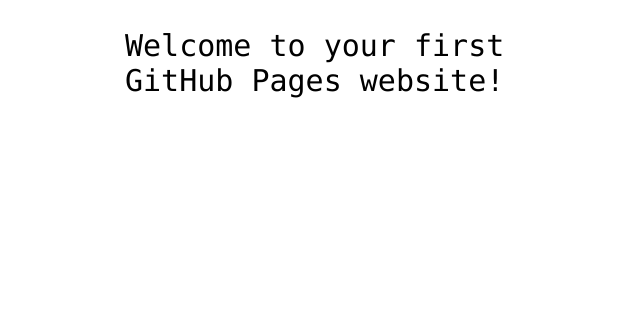
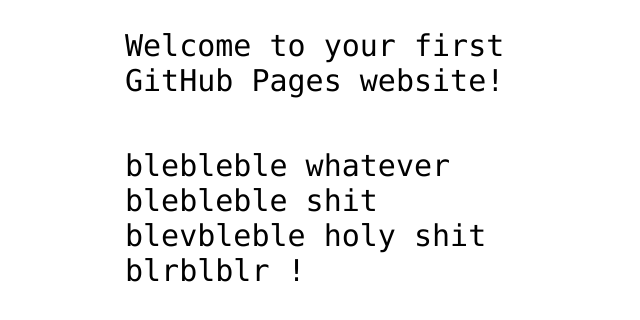
Before and after one commit to pindych-michal/pindych-michal.github.io, a plain HTML site: page index.html in a window 1280 px wide. Shown: the part 360-680 px from the top of the page, without its empty margins (315-955 px from the left). Drawn offline with Linux system fonts and the light colour scheme.

Commit message:
Update index.html
test

```diff
--- a/index.html
+++ b/index.html
@@ -13,6 +13,7 @@
 
 <!-- Change this code here by copy and pasting your template on line 15 -->
 <p>Welcome to your first GitHub Pages website!</p>
+<p>blebleble whatever blebleble shit blevbleble holy shit blrblblr !</p>
 
 </body>
 </html>
```
